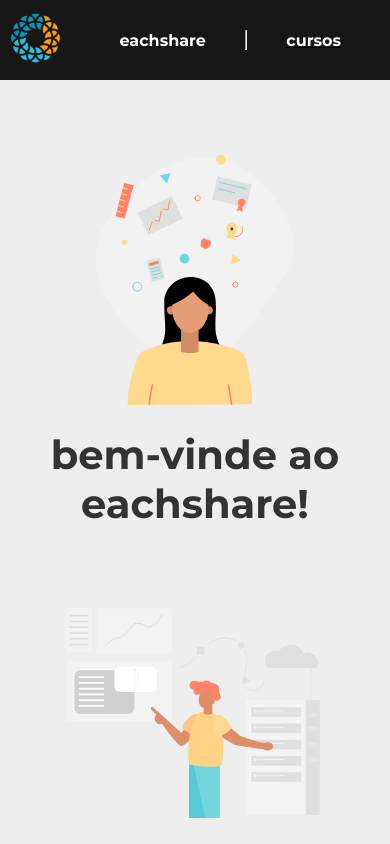
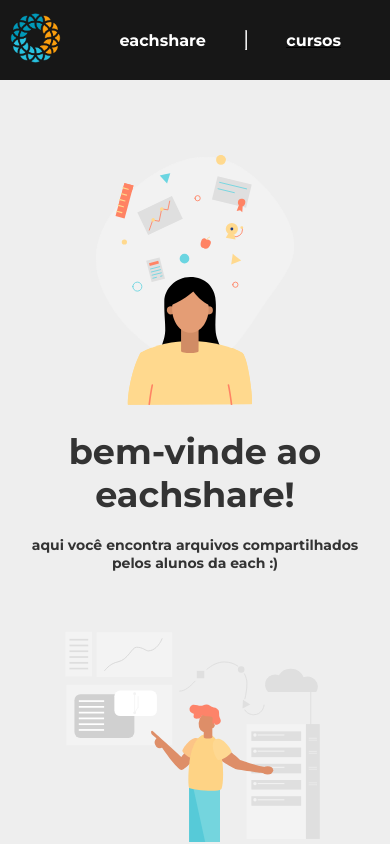
Before and after one commit to viniciusroland/each_share_frontend, a React (Create React App) app: page / in a window 390 px wide. Built offline with nearby package versions, Linux system fonts and the light colour scheme; no server answers.

Commit message:
adding text on mobile size

```diff
--- a/src/pages/Home/styles.js
+++ b/src/pages/Home/styles.js
@@ -29,6 +29,7 @@
 
   @media (max-width: 530px) {
     h1 {
+      font-size: 35px;
       text-align: center;
       margin-left: 30px;
       margin-right: 30px;
@@ -38,7 +39,8 @@
     }
 
     .welcome3 {
-      display: none;
+      font-size: 14px;
+      text-align: center;
     }
   }
 `
```
